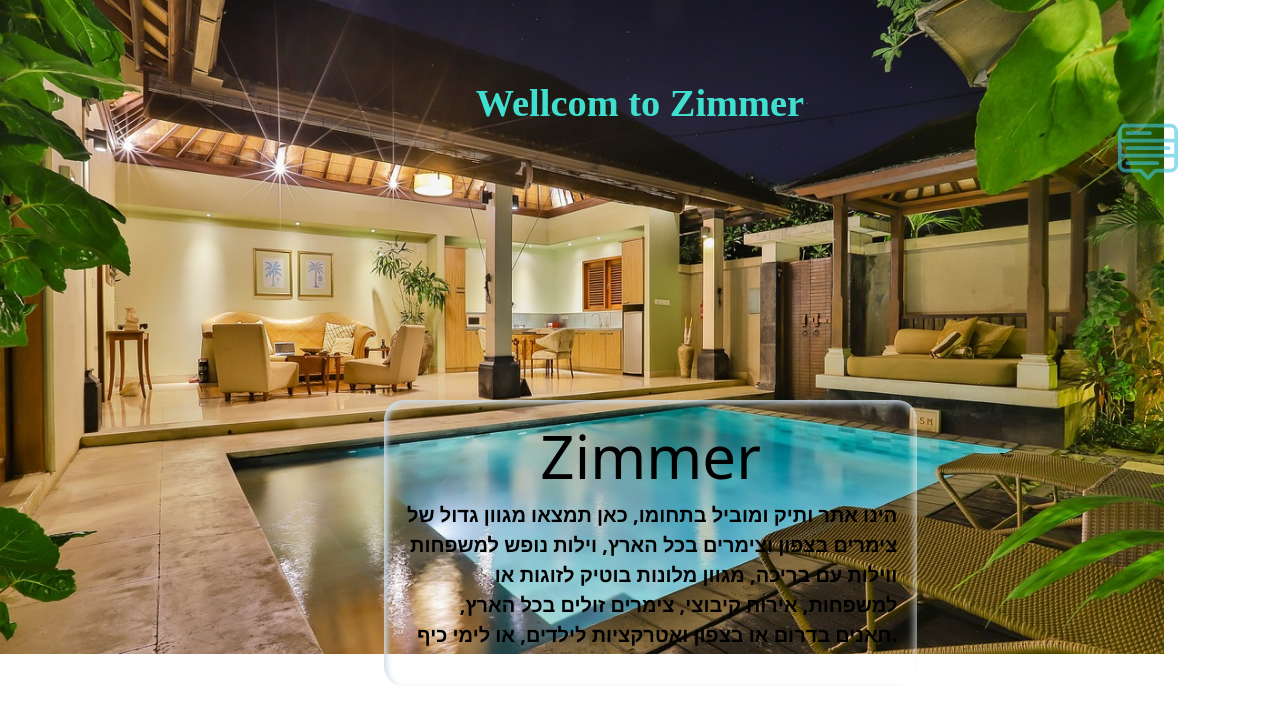
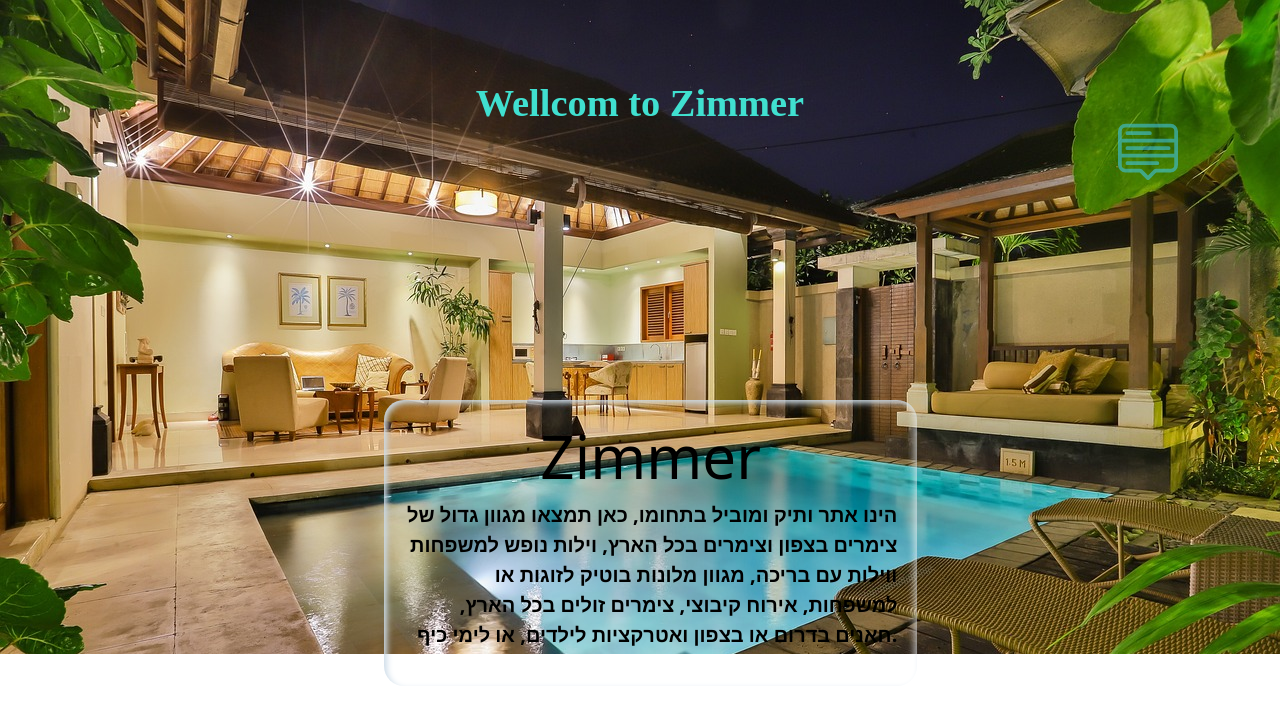
Before and after one commit to sray85/zimmer, a React (Create React App) app in the folder frontend/: page / in a window 1280 px wide. Shown: the top 722 px of the page. Built offline with nearby package versions, Linux system fonts and the light colour scheme.

Commit message:
Update HomePage.css

```diff
--- a/frontend/src/components/home_page/HomePage.css
+++ b/frontend/src/components/home_page/HomePage.css
@@ -1,8 +1,8 @@
 .homepage-contanier {
   background-image: url("/src/assets/images/villa-4555824_1280.jpg");
   background-repeat: no-repeat;
-  background-size: contain;
-  background-clip: border-box;
+  background-size: auto;
+  background-clip: padding-box;
   min-height: 654px;
 }
 
```
